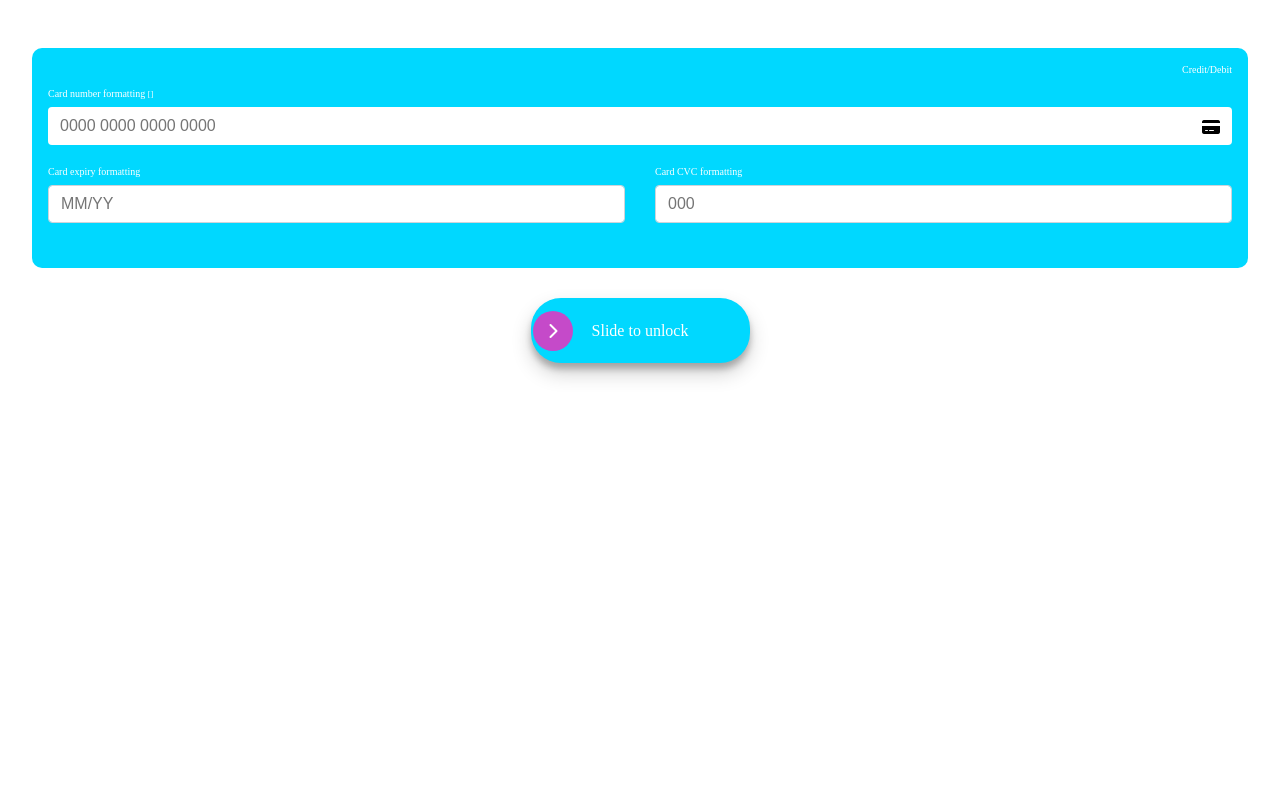
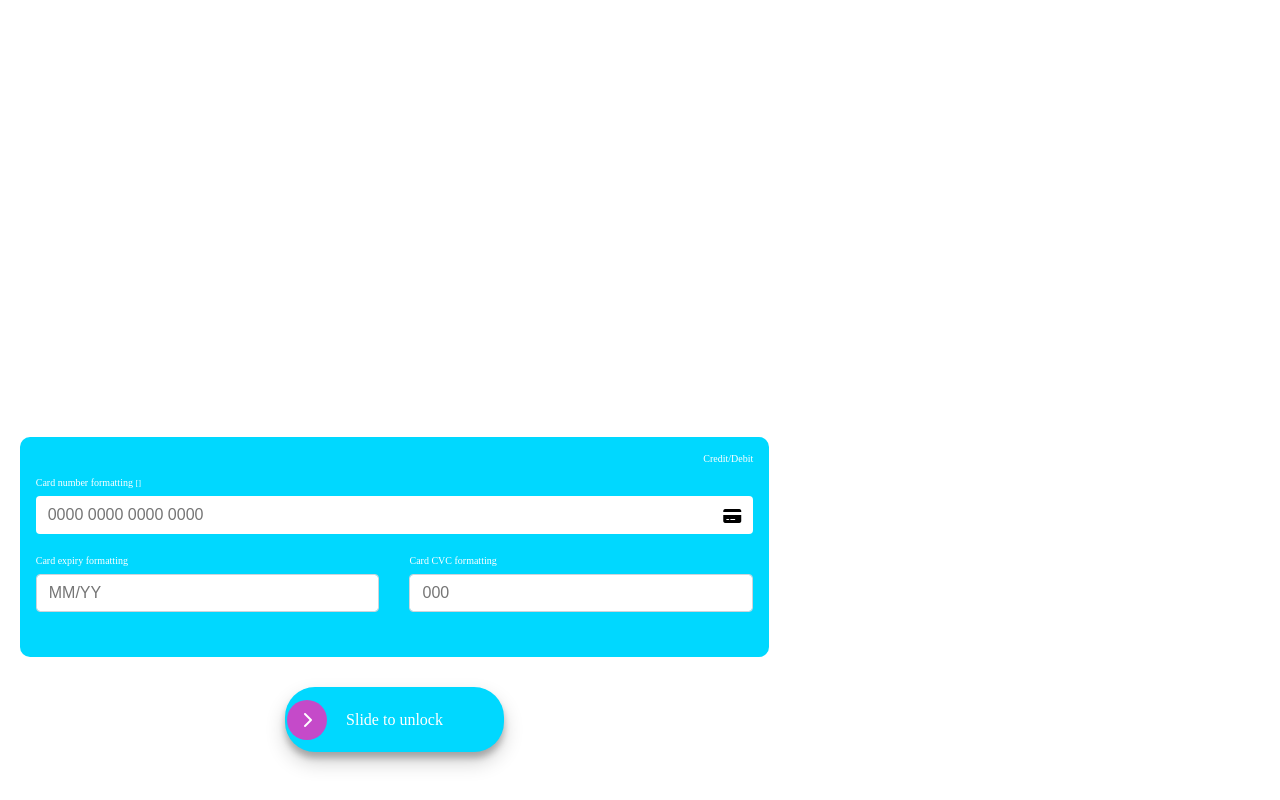
Before and after one commit to KenanBoyukkishiyev1997/PayMent, a plain HTML site: page index.html in a window 1280 px wide. Drawn offline with nearby package versions, Linux system fonts and the light colour scheme.

Commit message:
position

```diff
--- a/index.html
+++ b/index.html
@@ -231,7 +231,8 @@
 </head>
 
 <body>
-    <form class="mb-5 mt-5" novalidate autocomplete="on" method="POST">
+    <form class="mb-5 mt-5" novalidate autocomplete="on" method="POST" style="    position: absolute;
+    bottom: 0;">
 
         <div class="payment_card ">
             <label class="float-right">Credit/Debit</label>
```
